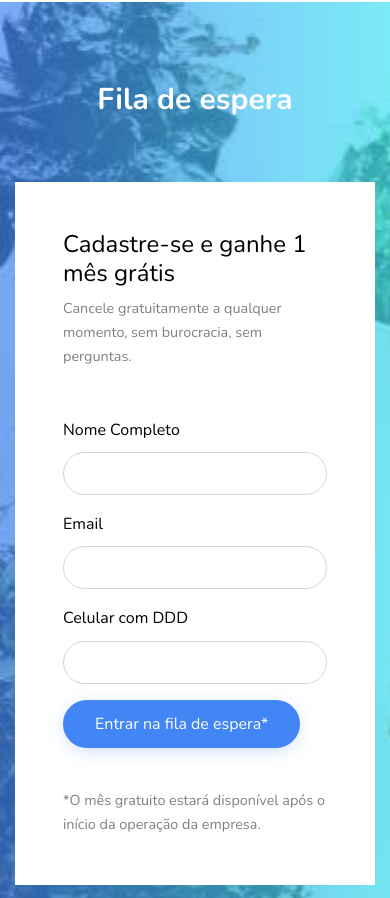
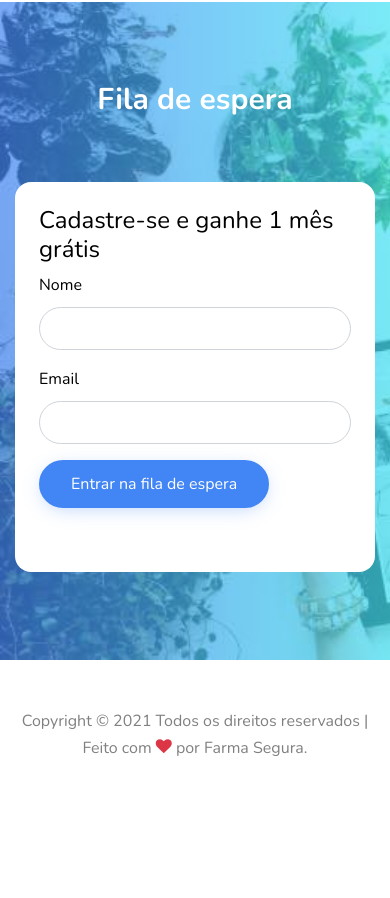
Before and after one commit to lorenzocesconetto/site-farma-segura, a plain HTML site: page index.html in a window 390 px wide. Shown: the part 3714-4612 px from the top of the page. After the commit the page ends 4524 px from the top, so only its background shows below. Drawn offline with nearby package versions, Linux system fonts and the light colour scheme; files whose address does not match are found by name.

Commit message:
remove phone

```diff
--- a/index.html
+++ b/index.html
@@ -626,16 +626,17 @@
                 id="form"
                 action="https://buscamed.com.br/api/v1/wait_line"
                 method="POST"
-                class="p-5 bg-white"
+                class="p-4 bg-white"
+                style="border-radius: 1rem;"
               >
                 <h2 class="h4 text-black">Cadastre-se e ganhe 1 mês grátis</h2>
-                <p class="lead mb-5" style="font-size: 0.9rem">Cancele gratuitamente a qualquer momento, sem burocracia, sem perguntas.</p>
+                <!-- <p class="lead mb-5" style="font-size: 0.9rem">Cancele gratuitamente a qualquer momento, sem burocracia, sem perguntas.</p> -->
 
                 <!-- <p class="lead mb-5" style="font-size: 0.9rem">Se você decidir continuar com o serviço, a mensalidade será de R$&nbsp;29,90.</p> -->
 
                 <div class="row form-group">
                   <div class="col-md-12">
-                    <label class="text-black" for="name">Nome Completo</label>
+                    <label class="text-black" for="name">Nome</label>
                     <input
                       type="text"
                       id="name"
@@ -658,7 +659,7 @@
                   </div>
                 </div>
 
-                <div class="row form-group">
+                <!-- <div class="row form-group">
                   <div class="col-md-12">
                     <label class="text-black" for="phone"
                       >Celular com DDD</label
@@ -671,7 +672,7 @@
                       required
                     />
                   </div>
-                </div>
+                </div> -->
 
                 <div class="row form-group">
                   <div class="col-md-12">
@@ -687,13 +688,13 @@
                     <input
                       id="form-submission"
                       type="submit"
-                      value="Entrar na fila de espera*"
+                      value="Entrar na fila de espera"
                       class="btn btn-primary mr-2 mb-2"
                     />
                     <p id="form-status"></p>
                   </div>
                 </div>
-                <p class="lead mb-0" style="font-size: 0.9rem">*O mês gratuito estará disponível após o início da operação da empresa.</p>
+                <!-- <p class="lead mb-0" style="font-size: 0.9rem">*O mês gratuito estará disponível após o início da operação da empresa.</p> -->
               </form>
             </div>
           </div>
```
